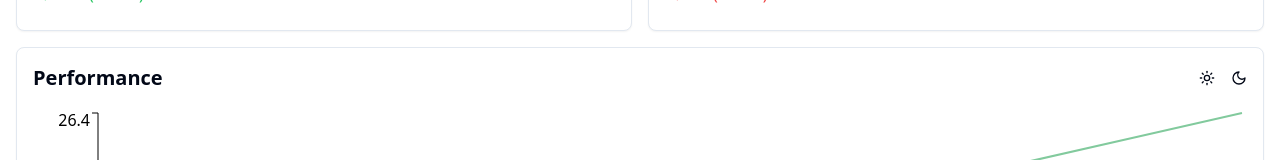
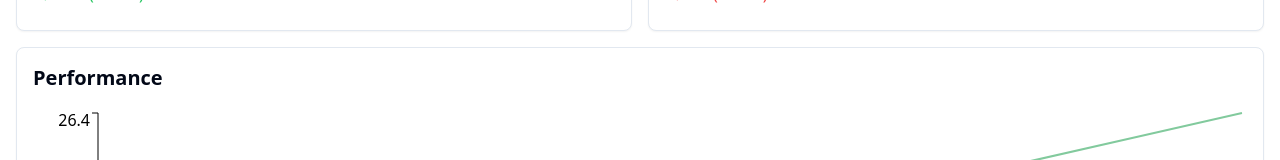
Before and after one commit to dhiazfathra/frontend-starter, a Next.js app: page /en in a window 1280 px wide. Shown: the part 449-609 px from the top of the page. Built offline with nearby package versions, Linux system fonts and the light colour scheme.

Commit message:
revert: remove switch

```diff
--- a/src/templates/FundDetails.tsx
+++ b/src/templates/FundDetails.tsx
@@ -1,7 +1,5 @@
 'use client';
 
-import { Switch } from '@radix-ui/react-switch';
-import { Moon, Sun } from 'lucide-react';
 import dynamic from 'next/dynamic';
 import { useState } from 'react';
 
@@ -107,13 +105,13 @@ export function FundDetails() {
           <div className="mb-4 flex items-center justify-between">
             <h2 className="text-xl font-semibold">Performance</h2>
             <div className="flex items-center space-x-2">
-              <Sun className="size-4" />
+              {/* <Sun className="size-4" />
               <Switch
                 checked={isDarkMode}
                 onCheckedChange={toggleDarkMode}
                 aria-label="Toggle dark mode"
               />
-              <Moon className="size-4" />
+              <Moon className="size-4" /> */}
             </div>
           </div>
           <PerformanceChart isDarkMode={isDarkMode} />
```
